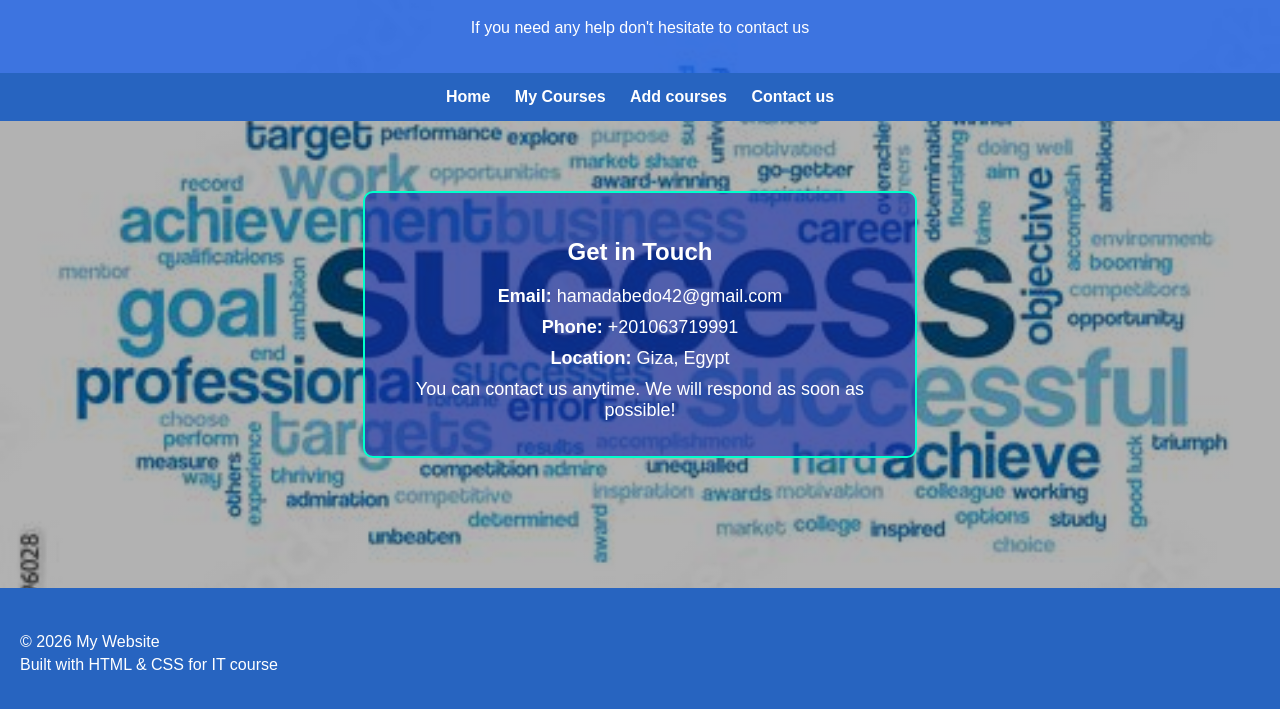
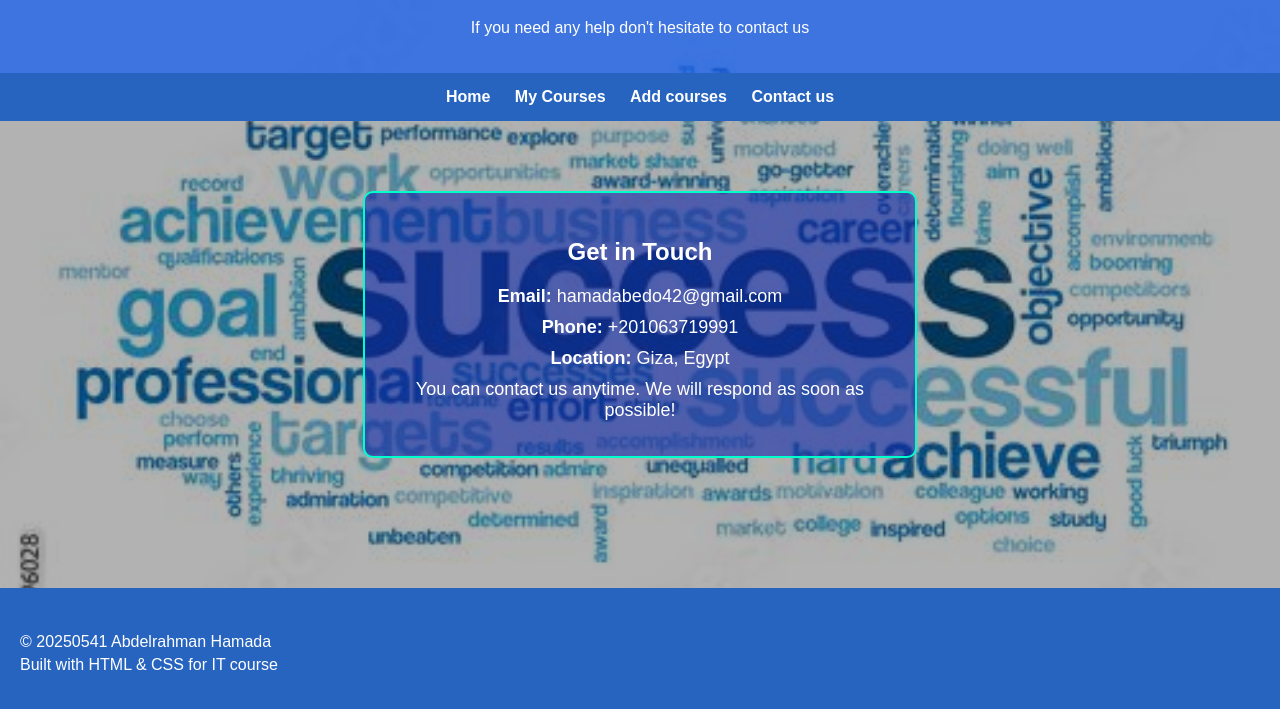
Before and after one commit to AbdelrahmanHamada814/AbdelrahmanHamada.github.io, a plain HTML site: page Contact us.html in a window 1280 px wide. Shown: the part 81-790 px from the top of the page. Drawn offline with Linux system fonts and the light colour scheme.

Commit message:
Add files via upload

```diff
--- a/Contact us.html
+++ b/Contact us.html
@@ -34,7 +34,7 @@
     </main>
 
     <footer>
-        <p>© 2026 My Website</p>
+        <p>© 20250541 Abdelrahman Hamada</p>
         <p>Built with HTML & CSS for IT course</p>
     </footer>
 
```
